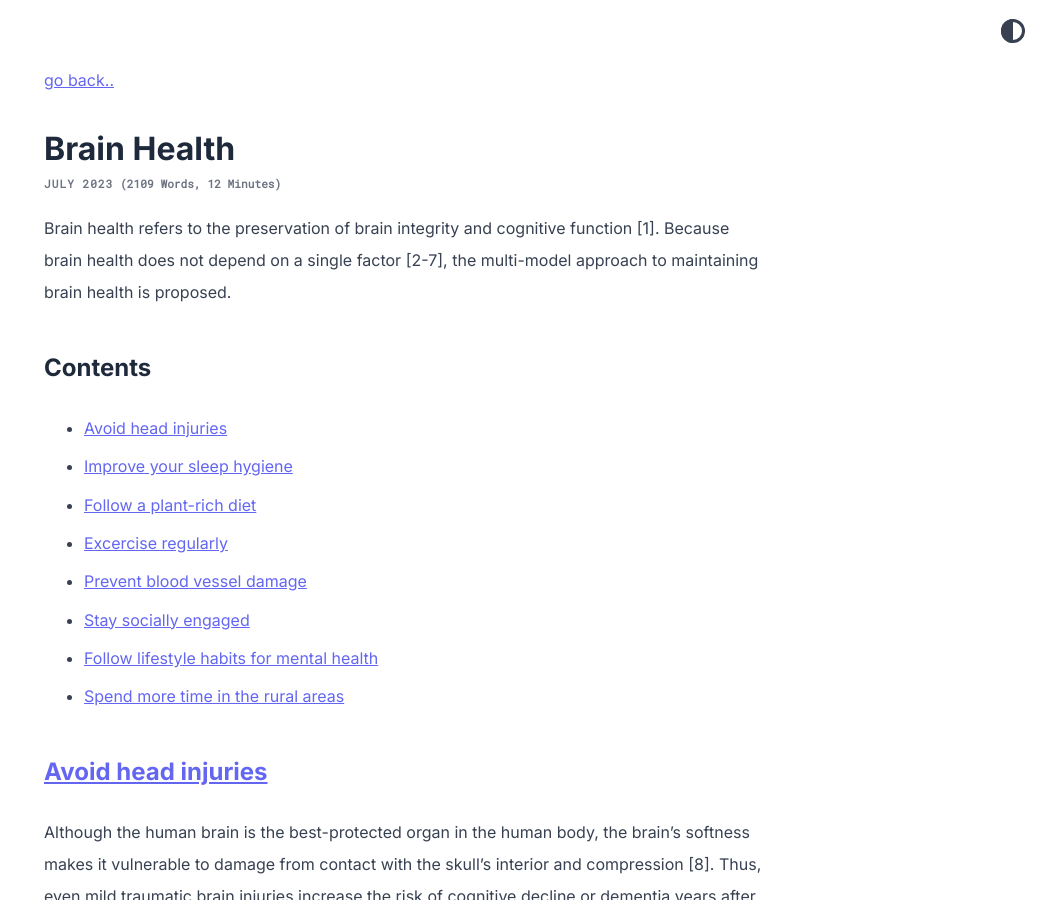
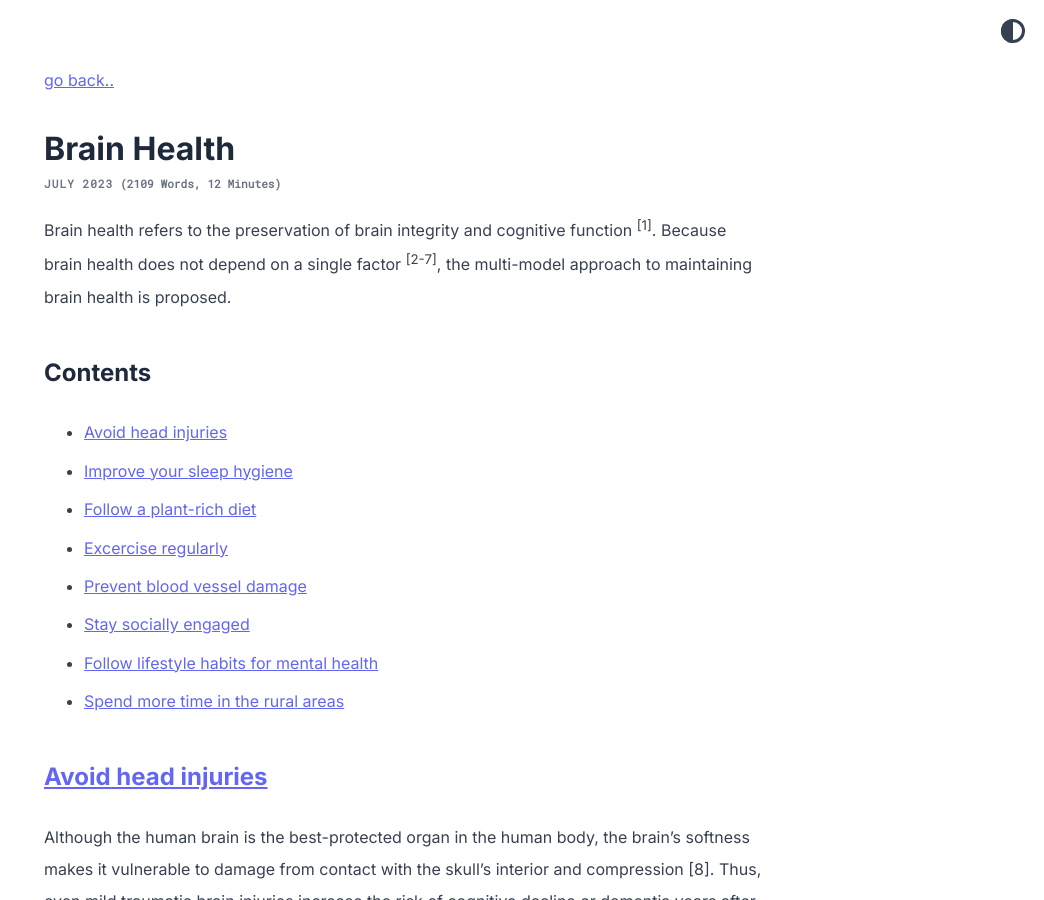
Before and after one commit to abhinavs/moonwalk, a Jekyll site: the page built from _posts/2023-07-19-brain-health.md, in a window 1280 px wide and 900 px high. Shown: the whole window, without its empty margins (236-1280 px from the left). Built offline with Jekyll 4.4.1, drawn with Linux system fonts in a browser that asks for light colours.

```diff
--- a/_posts/2023-07-19-brain-health.md
+++ b/_posts/2023-07-19-brain-health.md
@@ -2,7 +2,7 @@
 layout: post
 ---
 
-Brain health refers to the preservation of brain integrity and cognitive function [1]. Because brain health does not depend on a single factor [2-7], the multi-model approach to maintaining brain health is proposed.
+Brain health refers to the preservation of brain integrity and cognitive function <sup>[1]</sup>. Because brain health does not depend on a single factor <sup>[2-7]</sup>, the multi-model approach to maintaining brain health is proposed.
 
 ## Contents
 - [Avoid head injuries](#avoid-head-injuries)
```
